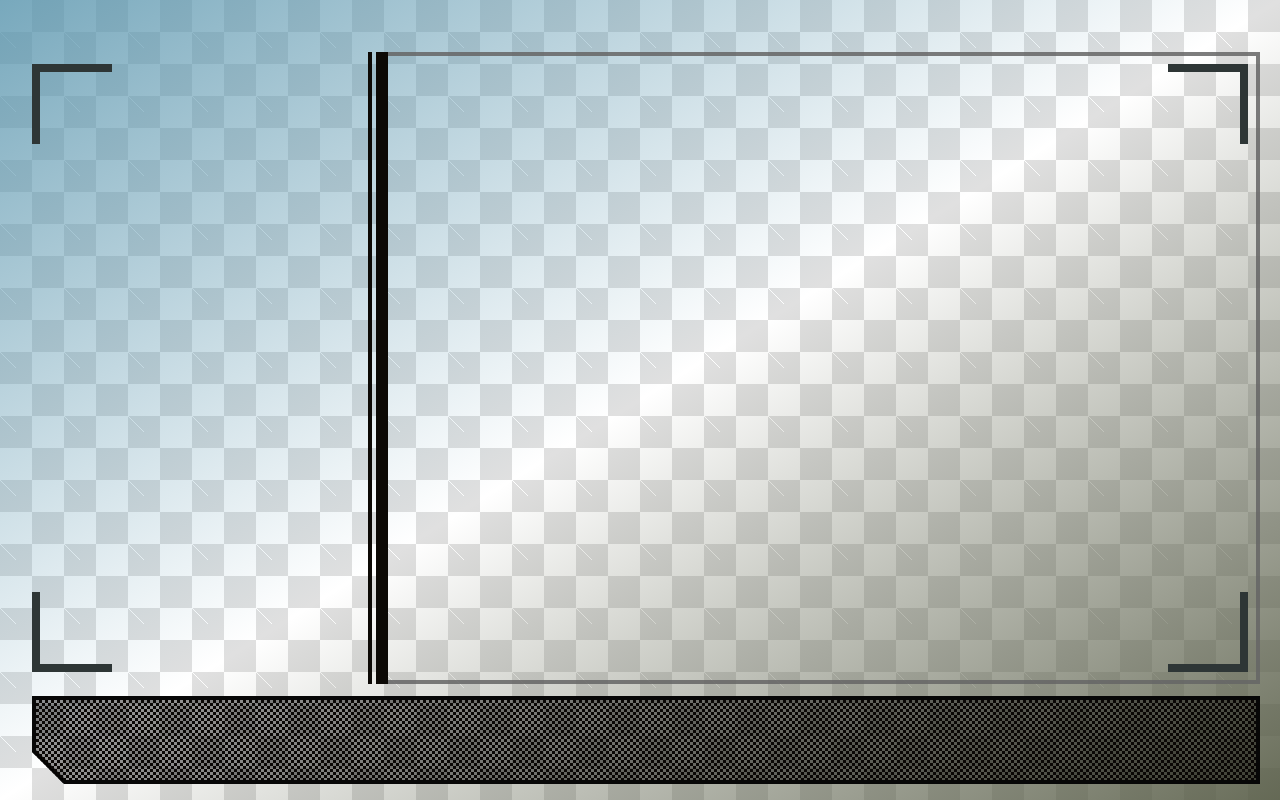
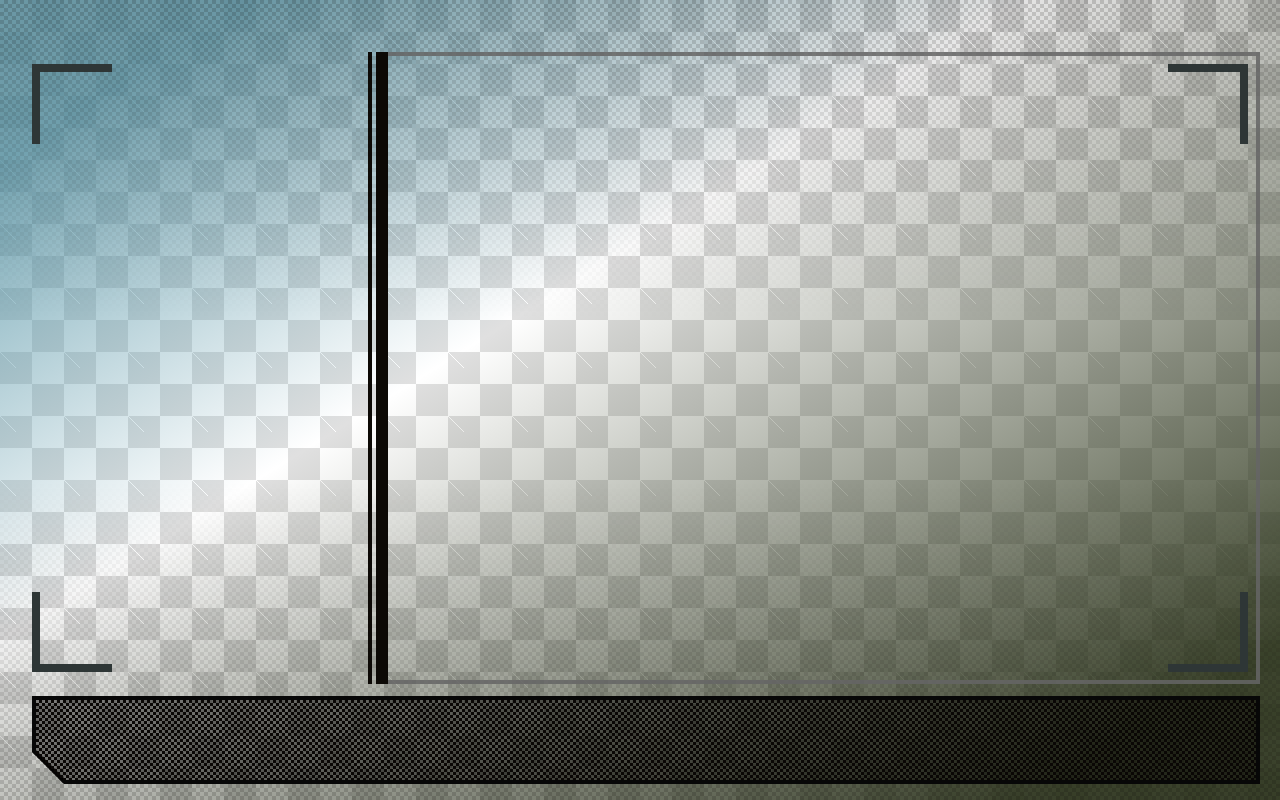
Before and after one commit to project-brs-the-game/hanhua-official-remake, a SvelteKit app: page / in a window 1280 px wide. Built offline with nearby package versions, Linux system fonts and the light colour scheme.

Commit message:
背景组件优化

```diff
--- /dev/null
+++ b/src/lib/components/background/Background.svelte
@@ -0,0 +1,9 @@
+<script lang="ts">
+	import ContentArea from './ContentArea.svelte';
+	import Footer from './Footer.svelte';
+	import Grid from './Grid.svelte';
+</script>
+
+<ContentArea />
+<Footer />
+<Grid />
--- /dev/null
+++ b/src/lib/components/background/ContentArea.svelte
@@ -0,0 +1,23 @@
+<!-- 主内容框 -->
+<div class="fixed inset-0 -z-7 pt-13 pr-5 pb-29 pl-96">
+	<div class="relative h-full w-full border-4 border-[#656565]/85">
+		<div class="absolute inset-y-0 -top-1 -bottom-1 -left-3 w-3 bg-[#0c0905]"></div>
+		<div class="absolute inset-y-0 -top-1 -bottom-1 -left-5 w-1 bg-[#0c0905]"></div>
+	</div>
+</div>
+
+<!-- 四角 -->
+<div class="fixed inset-0 -z-7 h-screen w-screen">
+	<!-- 左上 -->
+	<div class="absolute top-16 left-8 h-2 w-20 bg-[#2e3636]"></div>
+	<div class="absolute top-16 left-8 h-20 w-2 bg-[#2e3636]"></div>
+	<!-- 右上 -->
+	<div class="absolute top-16 right-8 h-2 w-20 bg-[#2e3636]"></div>
+	<div class="absolute top-16 right-8 h-20 w-2 bg-[#2e3636]"></div>
+	<!-- 左下 -->
+	<div class="absolute bottom-32 left-8 h-2 w-20 bg-[#2e3636]"></div>
+	<div class="absolute bottom-32 left-8 h-20 w-2 bg-[#2e3636]"></div>
+	<!-- 右下 -->
+	<div class="absolute right-8 bottom-32 h-2 w-20 bg-[#2e3636]"></div>
+	<div class="absolute right-8 bottom-32 h-20 w-2 bg-[#2e3636]"></div>
+</div>
--- /dev/null
+++ b/src/lib/components/background/Footer.svelte
@@ -0,0 +1,21 @@
+<div class="fixed bottom-[2rem] left-[1.69rem] -z-7 w-[2.75rem] rotate-45 border-2 bg-[#070707]"></div>
+<div class="fixed inset-x-0 bottom-4 -z-6 h-22 pr-5 pl-8">
+	<div id="footer" class="relative h-full w-full border-4 border-[#070707]"></div>
+</div>
+
+<style>
+	#footer {
+		--size: 6px;
+		--bg: #0a070540;
+		--fg: #0a0705;
+
+		--edge-size: 0.5em;
+		background-image: repeating-conic-gradient(var(--fg) 0% 25%, var(--bg) 0% 50%);
+		background-size: var(--size) var(--size);
+		background-color: var(--bg);
+		background-position:
+			0 0,
+			calc(var(--size) / 2) calc(var(--size) / 2);
+		clip-path: polygon(100% 0, 100% 100%, 2rem 100%, 0 3.5rem, 0 0);
+	}
+</style>
--- /dev/null
+++ b/src/lib/components/background/Grid.svelte
@@ -0,0 +1,52 @@
+<div id="graidient-grid" class="fixed -z-8 h-screen w-screen border-[#070707] opacity-25">
+	<!-- 虚化叠加格子  -->
+</div>
+
+<div
+	class="fixed inset-0 -z-9 h-screen w-screen bg-linear-to-br from-[#5594a6]/80 from-10% via-white/0 via-40% to-[#2b3419]/90 to-90%"
+>
+	<!-- 颜色渐变叠加 -->
+</div>
+<div id="background" class="fixed inset-0 -z-10 h-screen w-screen">
+	<!-- 背景灰白棋盘格子 -->
+</div>
+
+<style>
+	#background {
+		--size: 4rem;
+		margin: 0;
+		height: 100vh;
+		background-color: #ffffff;
+		background-image:
+			linear-gradient(45deg, #e0e0e0 25%, transparent 25%), linear-gradient(-45deg, #e0e0e0 25%, transparent 25%),
+			linear-gradient(45deg, transparent 75%, #e0e0e0 75%), linear-gradient(-45deg, transparent 75%, #e0e0e0 75%);
+		background-size: var(--size) var(--size);
+		background-position:
+			0 0,
+			0 calc(var(--size) / 2),
+			calc(var(--size) / 2) calc(var(--size) / -2),
+			calc(var(--size) / -2) 0px;
+	}
+
+	#graidient-grid {
+		--size: 0.5rem;
+		--bg: #0a070540;
+		--fg: #0a0705;
+		--edge-size: 0.5em;
+
+		background-image: repeating-conic-gradient(var(--fg) 0% 25%, var(--bg) 0% 50%);
+		background-size: var(--size) var(--size);
+		background-color: var(--bg);
+		background-position:
+			0 0,
+			calc(var(--size) / 2) calc(var(--size) / 2);
+
+		mask-image: linear-gradient(
+			180deg,
+			rgba(0, 0, 0, 1) 0%,
+			rgba(0, 0, 0, 0) 40%,
+			rgba(0, 0, 0, 0) 60%,
+			rgba(0, 0, 0, 1) 100%
+		);
+	}
+</style>
--- /dev/null
+++ b/src/lib/components/background/index.ts
@@ -0,0 +1 @@
+export { default } from './Background.svelte';
--- a/src/routes/+layout.svelte
+++ b/src/routes/+layout.svelte
@@ -1,6 +1,6 @@
 <script lang="ts">
 	import '../app.css';
-	import Background from './Background.svelte';
+	import Background from '$lib/components/background';
 
 	let { children } = $props();
 </script>
--- a/src/routes/Background.svelte
+++ /dev/null
@@ -1,71 +0,0 @@
-<div class="fixed inset-0 -z-7 pt-13 pr-5 pb-29 pl-96">
-	<div class="relative h-full w-full border-4 border-[#656565]/85">
-		<div class="absolute inset-y-0 -top-1 -bottom-1 -left-3 w-3 bg-[#0c0905]"></div>
-		<div class="absolute inset-y-0 -top-1 -bottom-1 -left-5 w-1 bg-[#0c0905]"></div>
-	</div>
-</div>
-
-<div class="fixed bottom-[2rem] left-[1.69rem] -z-7 w-[2.75rem] rotate-45 border-2 bg-[#070707]"></div>
-<div class="fixed inset-x-0 bottom-4 -z-7 h-22 pr-5 pl-8">
-	<div id="footer" class="relative h-full w-full border-4 border-[#070707]"></div>
-</div>
-
-<div></div>
-
-<div class="fixed inset-0 -z-8 h-screen w-screen">
-	<!-- top left -->
-	<div class="absolute top-16 left-8 h-2 w-20 bg-[#2e3636]"></div>
-	<div class="absolute top-16 left-8 h-20 w-2 bg-[#2e3636]"></div>
-	<!-- top right -->
-	<div class="absolute top-16 right-8 h-2 w-20 bg-[#2e3636]"></div>
-	<div class="absolute top-16 right-8 h-20 w-2 bg-[#2e3636]"></div>
-	<!-- bottom left -->
-	<div class="absolute bottom-32 left-8 h-2 w-20 bg-[#2e3636]"></div>
-	<div class="absolute bottom-32 left-8 h-20 w-2 bg-[#2e3636]"></div>
-	<!-- bottom right -->
-	<div class="absolute right-8 bottom-32 h-2 w-20 bg-[#2e3636]"></div>
-	<div class="absolute right-8 bottom-32 h-20 w-2 bg-[#2e3636]"></div>
-</div>
-
-<div
-	class="fixed inset-0 -z-9 h-screen w-screen bg-linear-to-br from-[#5693ac]/80 via-white/0 to-[#575c46]/90"
->
-	<!-- Gradient -->
-</div>
-<div id="background" class="fixed inset-0 -z-10 h-screen w-screen">
-	<!-- Transparent Grid Background -->
-</div>
-
-<style>
-	#background {
-		--size: 4rem;
-		margin: 0;
-		height: 100vh;
-		background-color: #ffffff;
-		background-image:
-			linear-gradient(45deg, #e0e0e0 25%, transparent 25%),
-			linear-gradient(-45deg, #e0e0e0 25%, transparent 25%),
-			linear-gradient(45deg, transparent 75%, #e0e0e0 75%),
-			linear-gradient(-45deg, transparent 75%, #e0e0e0 75%);
-		background-size: var(--size) var(--size);
-		background-position:
-			0 0,
-			0 calc(var(--size) / 2),
-			calc(var(--size) / 2) calc(var(--size) / -2),
-			calc(var(--size) / -2) 0px;
-	}
-
-	#footer {
-		--size: 6px;
-		--bg: #0a070540;
-		--fg: #0a0705;
-		--edge-size: 0.5em;
-		background-image: repeating-conic-gradient(var(--fg) 0% 25%, var(--bg) 0% 50%);
-		background-size: var(--size) var(--size);
-		background-color: var(--bg);
-		background-position:
-			0 0,
-			calc(var(--size) / 2) calc(var(--size) / 2);
-		clip-path: polygon(100% 0, 100% 100%, 2rem 100%, 0 3.5rem, 0 0);
-	}
-</style>
```
